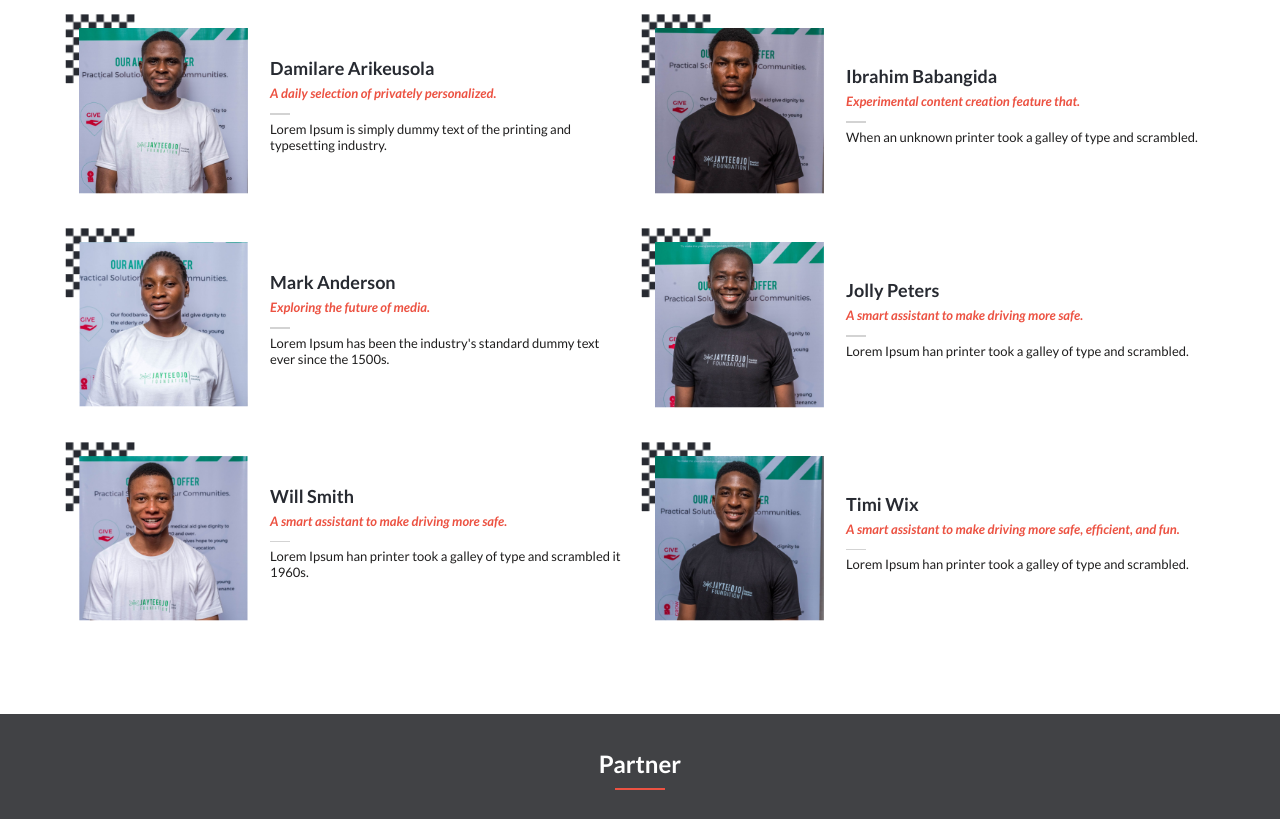
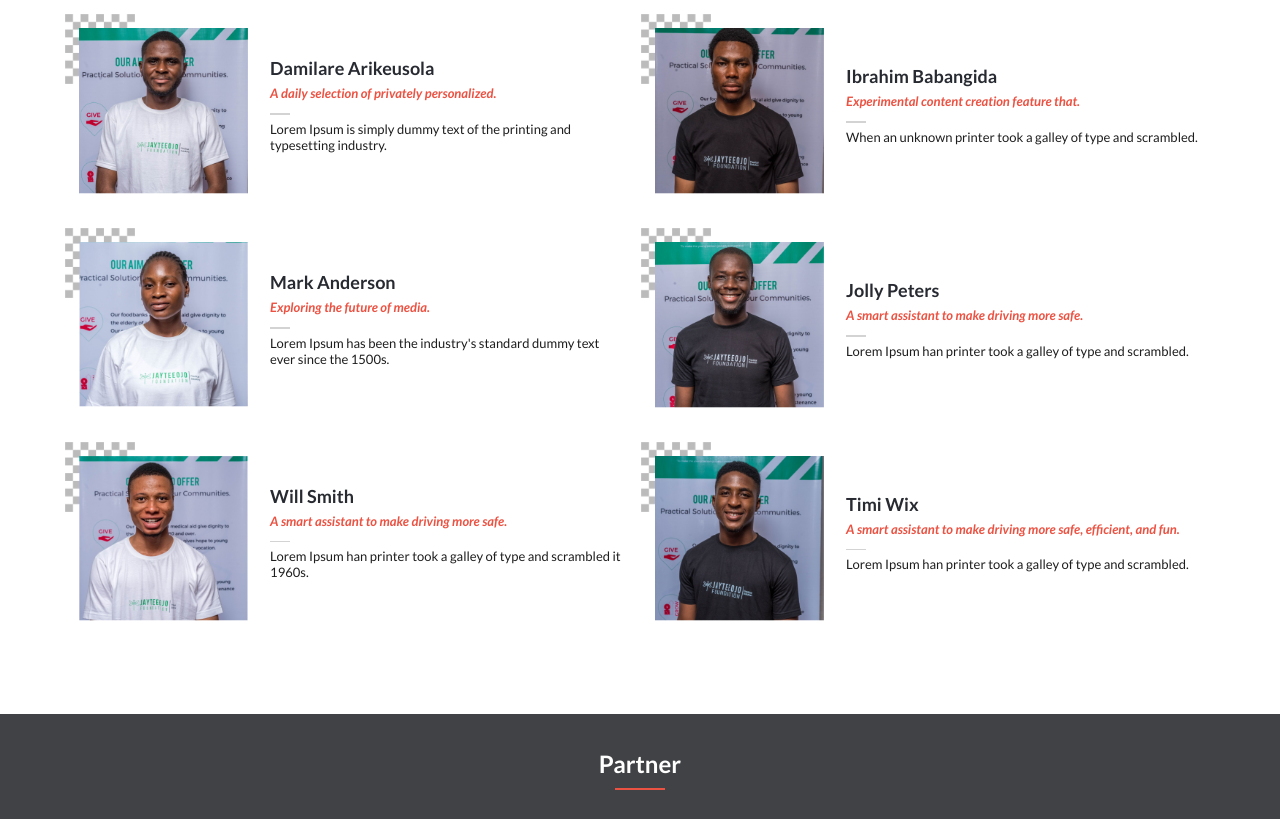
Before and after one commit to mrprotocoll/html-capstone-microverse, a website: page index.html in a window 1280 px wide. Shown: the part 1292-2111 px from the top of the page. Drawn offline with Linux system fonts and the light colour scheme.

Commit message:
Add styling

```diff
--- a/assets/css/home.css
+++ b/assets/css/home.css
@@ -244,4 +244,17 @@ h4 {
   .speaker .details h3 {
     font-size: 18px;
   }
+
+  .speaker .speaker-image::before {
+    content: "";
+    width: 70px;
+    height: 70px;
+    background-image: url(../images/sqbgGray.png);
+    background-size: 100%;
+    background-repeat: no-repeat;
+    position: absolute;
+    left: -14px;
+    top: -14px;
+    z-index: -1;
+  }
 }
```
